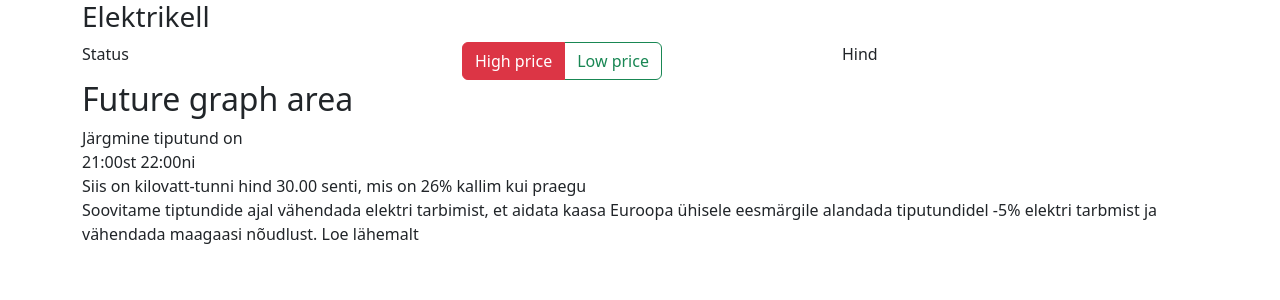
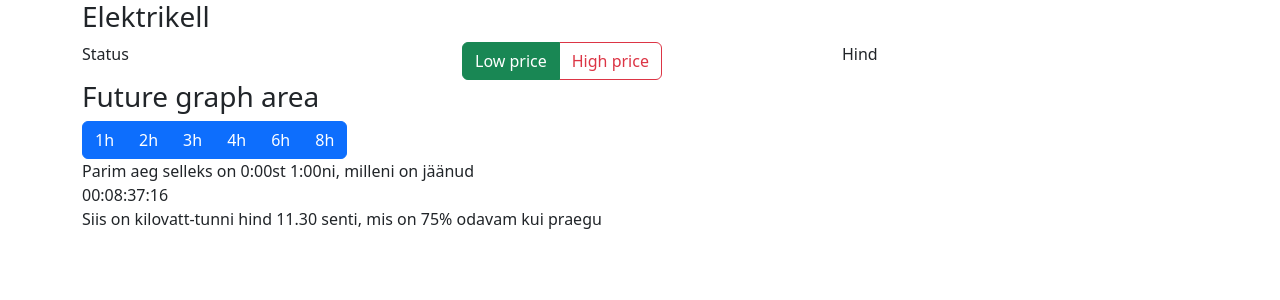
Before and after one commit to Chunkycat72/elektrikell, a React (Create React App) app: page / in a window 1280 px wide. Shown: the top 300 px of the page. Built offline with nearby package versions, Linux system fonts and the light colour scheme.

Commit message:
new footer & countdown package

```diff
--- a/package.json
+++ b/package.json
@@ -9,6 +9,7 @@
     "bootstrap": "^5.2.2",
     "react": "^18.2.0",
     "react-bootstrap": "^2.5.0",
+    "react-countdown": "^2.3.2",
     "react-dom": "^18.2.0",
     "react-scripts": "5.0.1",
     "web-vitals": "^2.1.4"
--- a/src/App.js
+++ b/src/App.js
@@ -9,14 +9,16 @@
 function App() {
 
 
-  const [radioValue, setRadioValue] = useState('1');
+  const [radioValue, setRadioValue] = useState('low');
+  const [hourValue, setHourValue] = useState(1);
 
   return (
 
     <Container>
       <Header setRadioValue={setRadioValue} radioValue={radioValue}/>
-      <Body radioValue={radioValue}/>
-      <Footer radioValue={radioValue}/>
+      <Body radioValue={radioValue} hourValue={hourValue}/>
+      <Footer radioValue={radioValue} hourValue={hourValue} setHourValue={setHourValue}/>
+
 
     </Container>
   );
--- a/src/Body/index.js
+++ b/src/Body/index.js
@@ -7,7 +7,7 @@
   return (
     <>
         <Row>
-            <h2>Future graph area</h2>
+            <h3>Future graph area</h3>
         </Row>
       </>)}
 
--- /dev/null
+++ b/src/Footer/high.js
@@ -0,0 +1,22 @@
+import Row from 'react-bootstrap/Row';
+import Col from 'react-bootstrap/Col';
+
+function High() {
+    return (
+        <>
+            <Row>
+                <Col>Järgmine tiputund on</Col>
+            </Row>
+            <Row>
+                <Col>21:00st 22:00ni</Col>
+            </Row>
+            <Row>
+                <Col>Siis on kilovatt-tunni hind 30.00 senti, mis on 26% kallim kui praegu</Col>
+            </Row>
+            <Row>
+                <Col>Soovitame tiptundide ajal vähendada elektri tarbimist, et aidata kaasa Euroopa ühisele eesmärgile alandada tiputundidel -5% elektri tarbmist ja vähendada maagaasi nõudlust. Loe lähemalt</Col>
+            </Row>
+        </>)
+}
+
+export default High;
--- a/src/Footer/index.js
+++ b/src/Footer/index.js
@@ -1,24 +1,15 @@
 import 'bootstrap/dist/css/bootstrap.min.css';
 import '../App.css';
-import Row from 'react-bootstrap/Row';
-import Col from 'react-bootstrap/Col';
+import Low from './low';
+import High from './high';
 
-function Footer() {
+function Footer({ radioValue, hourValue, setHourValue }) {
+   return (
+    <>
+        {radioValue === 'low' ? (<Low {...{hourValue, setHourValue}}/>) : (<High />)}
+    </>
+   )
 
-  return (
-      <>
-          <Row>
-              <Col>Järgmine tiputund on</Col>
-          </Row>
-          <Row>
-              <Col>21:00st 22:00ni</Col>
-          </Row>
-          <Row>
-              <Col>Siis on kilovatt-tunni hind 30.00 senti, mis on 26% kallim kui praegu</Col>
-          </Row>
-          <Row>
-              <Col>Soovitame tiptundide ajal vähendada elektri tarbimist, et aidata kaasa Euroopa ühisele eesmärgile alandada tiputundidel -5% elektri tarbmist ja vähendada maagaasi nõudlust. Loe lähemalt</Col>
-          </Row>
-      </>)}
+}
 
 export default Footer;
--- /dev/null
+++ b/src/Footer/low.js
@@ -0,0 +1,58 @@
+import Row from 'react-bootstrap/Row';
+import Col from 'react-bootstrap/Col';
+import ButtonGroup from 'react-bootstrap/ButtonGroup';
+import ToggleButton from 'react-bootstrap/ToggleButton';
+import Countdown from 'react-countdown';
+
+function Low({hourValue, setHourValue}) {
+
+    const endOfDay = new Date().setHours(23,59,59,999);
+    const cheapHours = [
+        { label: '1h', value: '1' },
+        { label: '2h', value: '2' },
+        { label: '3h', value: '3' },
+        { label: '4h', value: '4' },
+        { label: '6h', value: '6' },
+        { label: '8h', value: '8' },
+      ];
+
+
+      function handleOnChange(event) {
+        setHourValue(event.currentTarget.value);
+      }
+    return (
+        <>
+            <Row>
+                <Col>
+                    <ButtonGroup>
+                        {cheapHours.map(hour => (
+                            <ToggleButton
+                                id={`hour-${hour.value}`}
+                                key={hour.value}
+                                type="radio"
+                                name="hour"
+                                value={hour.value}
+                                checked={hourValue === hour.value}
+                                onChange={handleOnChange}
+                            >
+                                    {hour.label}
+                            </ToggleButton>
+                        )) }
+                    </ButtonGroup>
+                </Col>
+            </Row>
+            <Row>
+                <Col>Parim aeg selleks on 0:00st 1:00ni, milleni on jäänud</Col>
+            </Row>
+            <Row>
+                <Col>
+                    <Countdown date={endOfDay} />
+                </Col>
+            </Row>
+            <Row>
+                <Col>Siis on kilovatt-tunni hind 11.30 senti, mis on 75% odavam kui praegu</Col>
+            </Row>
+        </>)
+}
+
+export default Low;
--- a/src/Header/index.js
+++ b/src/Header/index.js
@@ -9,10 +9,14 @@
 
 
   const radios = [
-    { name: 'High price', value: '1' },
-    { name: 'Low price', value: '2' },
+    { name: 'Low price', value: 'low' },
+    { name: 'High price', value: 'high' },
   ];
 
+  function handleOnChange(event){
+    //event.preventDefault();
+    props.setRadioValue(event.currentTarget.value);
+  }
   return (
 
     <>
@@ -28,11 +32,11 @@
             key={idx}
             id={`radio-${idx}`}
             type="radio"
-            variant={idx % 2 ? 'outline-success' : 'outline-danger'}
+            variant={idx % 2 ? 'outline-danger' : 'outline-success'}
             name="radio"
             value={radio.value}
             checked={props.radioValue === radio.value}
-            onChange={(e) => props.setRadioValue(e.currentTarget.value)}
+            onChange={handleOnChange}
           >
             {radio.name}
           </ToggleButton>
```
Also changed, not shown: 1 other file (tests, documents, lock files or other folders).
